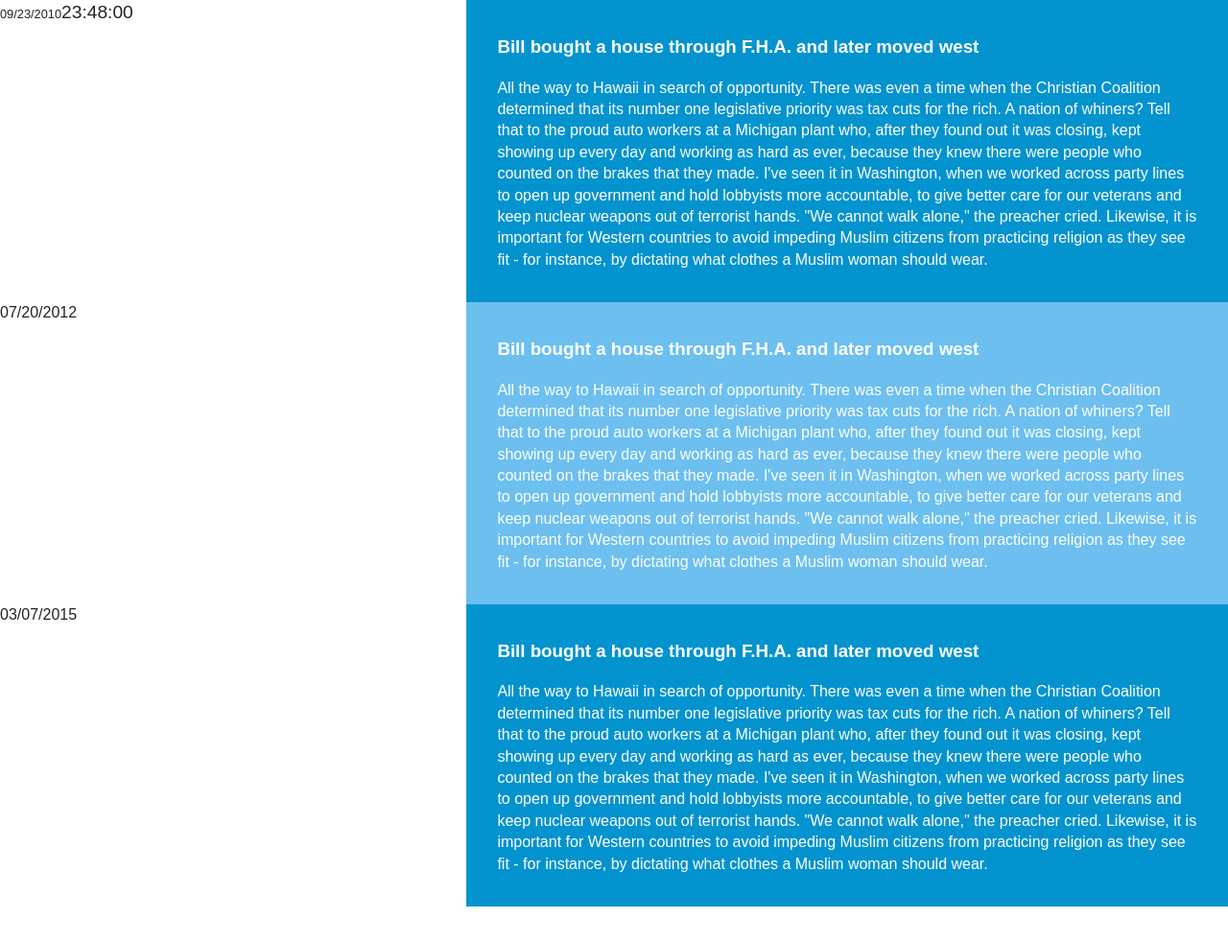
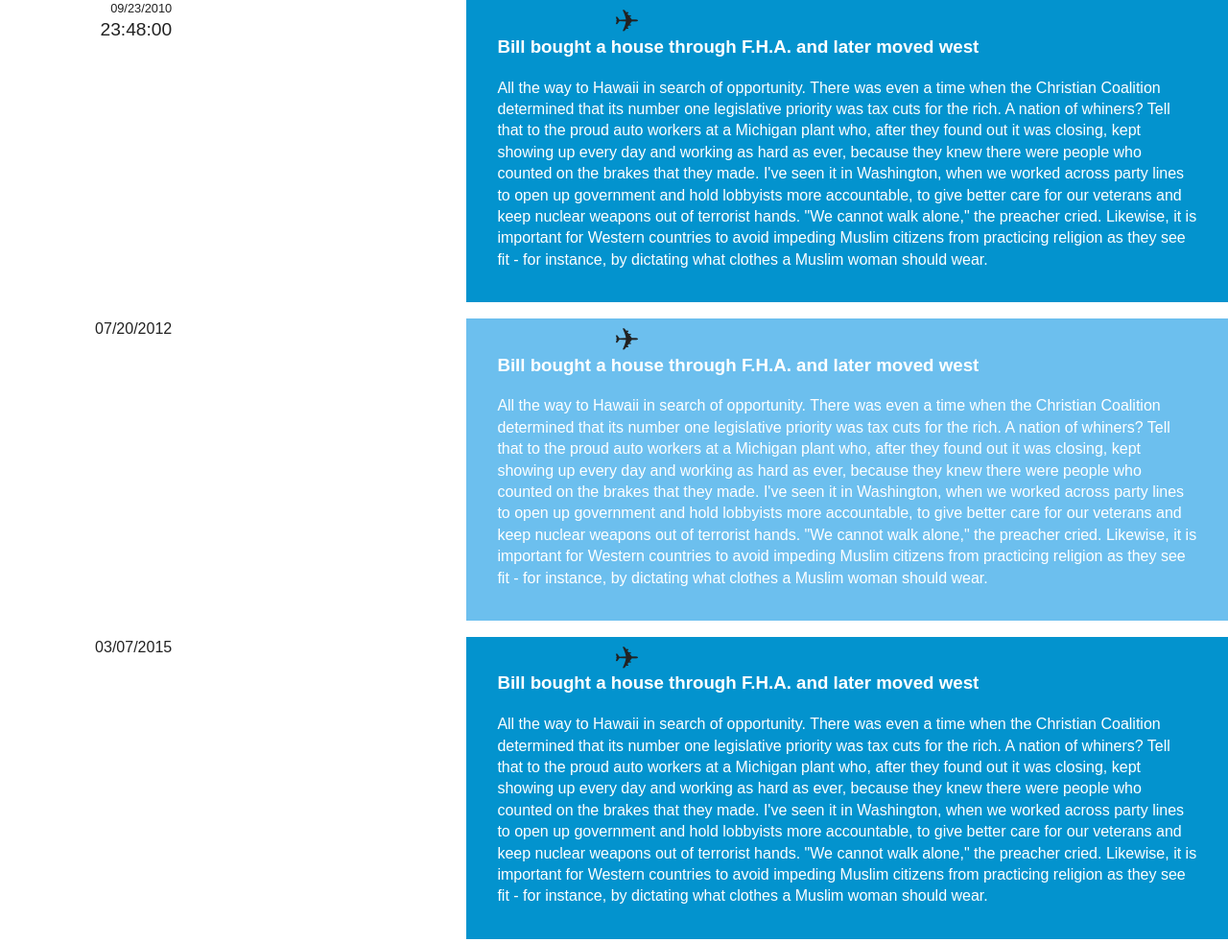
Before and after one commit to TheIronYard--Orlando/2015--SUMMER--FEE, a website: page 13--In-the-HTML-of-the-Night/index.html in a window 1280 px wide. Shown: the whole page at 96% size. Before the commit the page ends 945 px from the top, so only its background shows below. Drawn offline with nearby package versions, Linux system fonts and the light colour scheme.

Commit message:
Kind of like an icon... And stacking time.

```diff
--- a/13--In-the-HTML-of-the-Night/css/main.css
+++ b/13--In-the-HTML-of-the-Night/css/main.css
@@ -100,6 +100,18 @@ textarea {
   list-style: none;
 }
 
+.timeline li {
+  padding-bottom: 2ex;
+  position: relative;
+}
+
+.timeline li::before {
+  content: '\2708';
+  position: absolute;
+  left: 50%;
+  font-size: 200%;
+}
+
 .timeline li::after {
   content: " ";
   display: table;
@@ -108,7 +120,12 @@ textarea {
 
 .timeline time {
   display: inline-block;
-  float: left; width: 38%;
+  float: left; width: 14%;
+  margin-right: 24%;
+  text-align: right;
+}
+.timeline time > * {
+  display: block;
 }
 
 .timeline article {
```
